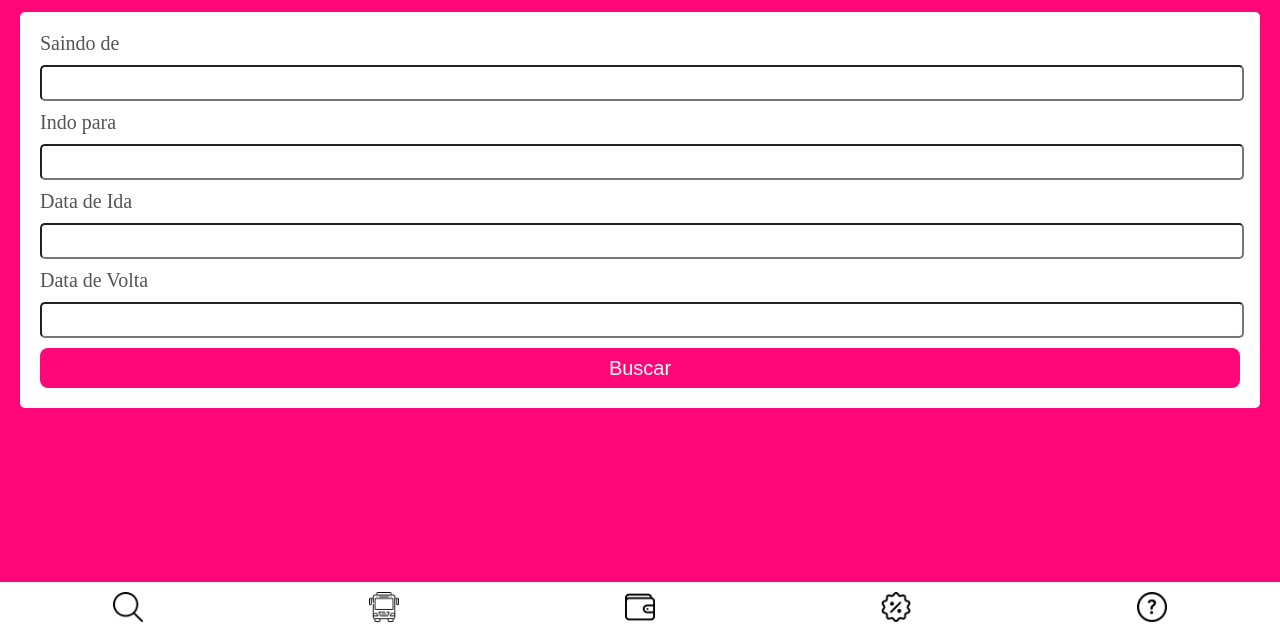
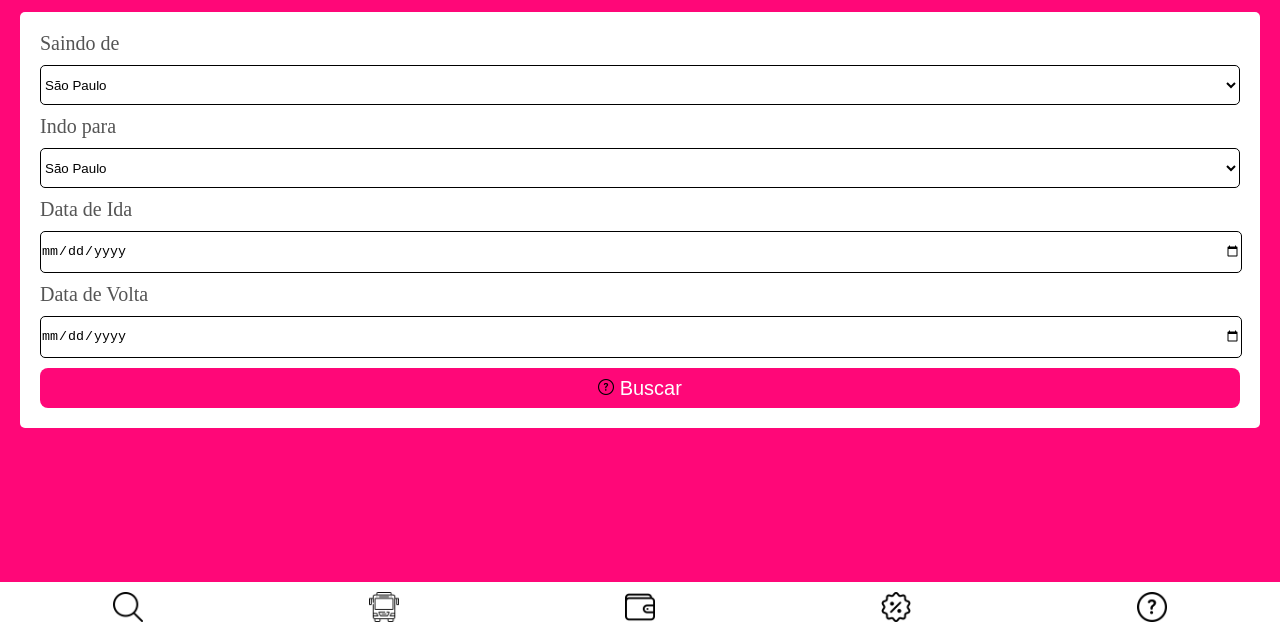
Before and after one commit to luccaribeiro/D7, a plain HTML site: page index.html in a window 1280 px wide. Shown: the part 168-800 px from the top of the page. Drawn offline with Linux system fonts and the light colour scheme.

Commit message:
Versão final

```diff
--- a/index.html
+++ b/index.html
@@ -22,21 +22,40 @@
       <form>
         <div class="bar-1">
           <p>Saindo de</p>
-          <input type="text" name="Origem" id="">
+          <select name="Origem" id="">
+            <option value="">São Paulo</option>
+            <option value="">Mogi Das Cruzes</option>
+            <option value="">Jacarei
+            </option>
+            <option value="">São Jóse dos campos</option>
+            <option value="">Minas Gerais</option>
+            <option value="">Rio De Janeiro</option>
+          </select>
         </div>
         <div class="bar-2">
           <p>Indo para</p>
-          <input type="text" name="Destino" id="">
+          <select name="Origem" id="">
+            <option value="">São Paulo</option>
+            <option value="">Mogi Das Cruzes</option>
+            <option value="">Jacarei
+            </option>
+            <option value="">São Jóse dos campos</option>
+            <option value="">Minas Gerais</option>
+            <option value="">Rio De Janeiro</option>
+          </select>
         </div>
         <div class="bar-3">
           <p>Data de Ida</p>
-          <input type="text" name="data_ida" id="">
+          <input type="date">
         </div>
         <div class="bar-4">
           <p>Data de Volta</p>
-          <input type="text" name="data_volta" id="">
+          <input type="date">
         </div>
-        <button class="botao-busca">Buscar</button>
+        <div class="busca">
+          <button class="botao-busca"><img src="./question.png" alt=""> Buscar</button>
+        </div>
+
       </form>
     </div>
   </div>
--- a/style.css
+++ b/style.css
@@ -49,12 +49,16 @@ body {
   display: block;
   color: rgb(85, 85, 85);
 }
-.formulario input {
+.formulario input,
+select {
   width: 100%;
   border-radius: 5px;
-  height: 32px;
+  height: 40px;
   margin: 10px 0;
+  background-color: white;
+  border: 1px solid black;
 }
+
 .botao-busca {
   width: 100%;
   height: 40px;
@@ -80,3 +84,9 @@ footer img {
   height: 30px;
   cursor: pointer;
 }
+
+.busca img {
+  width: 16px;
+  text-align: center;
+  vertical-align: center;
+}
```
